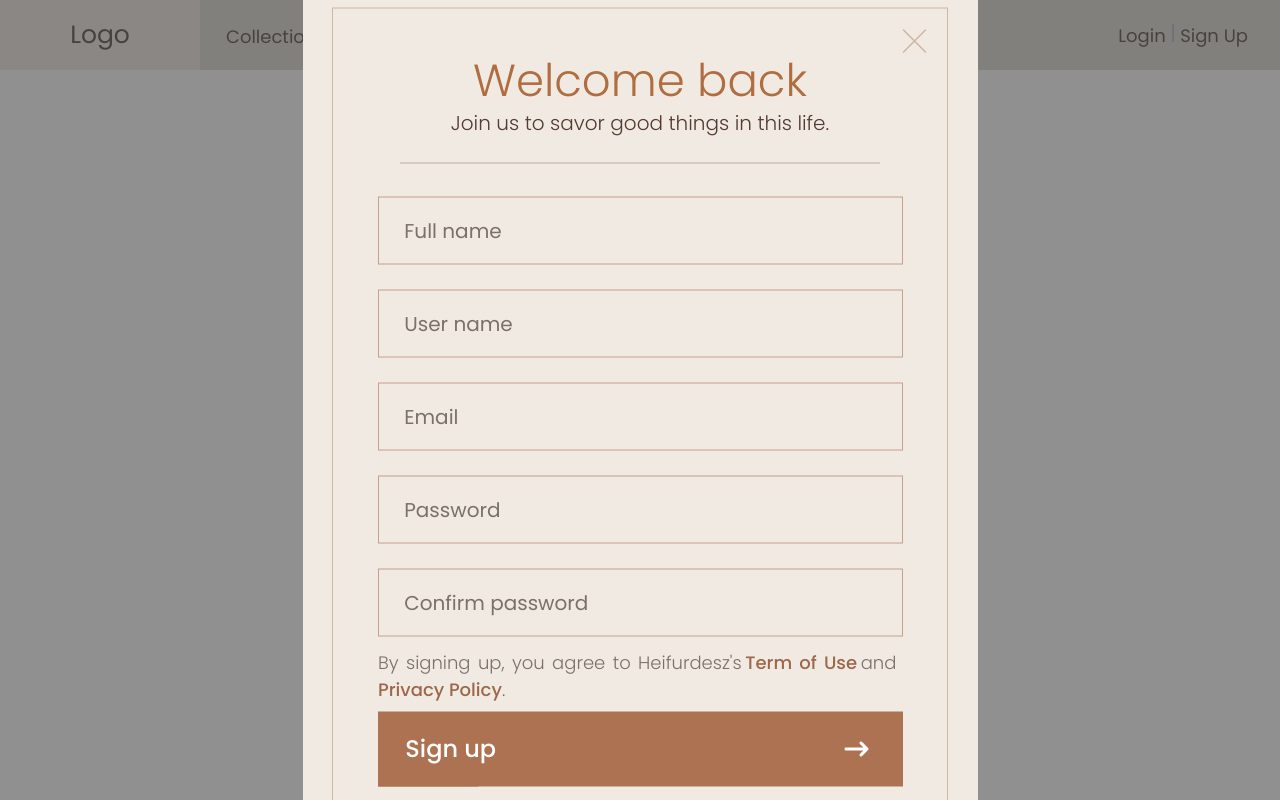
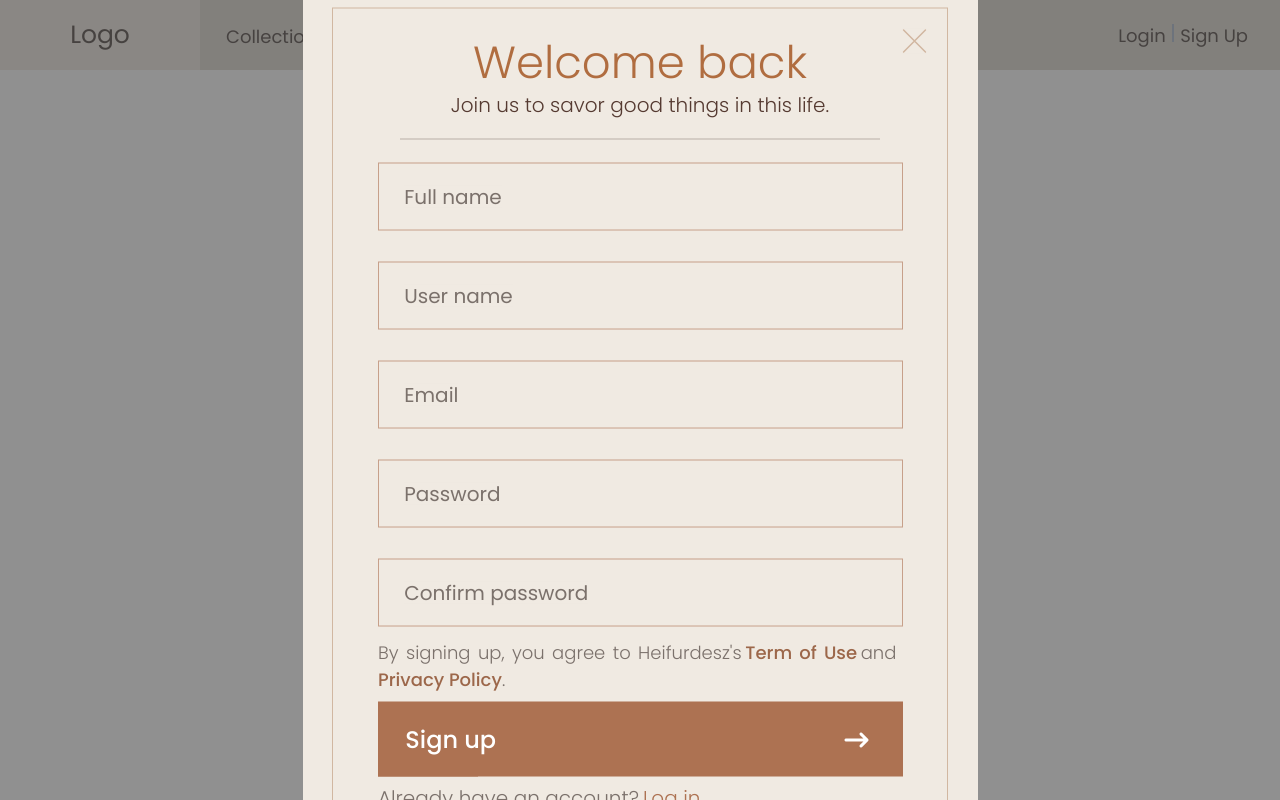
Before and after one commit to huylucwork/furniture-showroom, a React (Create React App) app in the folder client/: page /home in a window 1280 px wide. Both pictures are taken after a click on the button "Sign Up". Built offline with nearby package versions, Linux system fonts and the light colour scheme; a web font is replaced by a local one.

Commit message:
fix size

```diff
--- a/client/src/styles/signup.css
+++ b/client/src/styles/signup.css
@@ -67,21 +67,21 @@
 
 .sign-up_header {
     font-size: 4.5rem;
-    font-family:  "Poppins";
+    font-family: "Poppins";
     width: 9em;
     height: 1.3em;
     line-height: 1.5em;
     text-align: center;
     color: #b06d40;
     font-weight: 300;
-    margin: 0.85em auto auto auto;
+    margin: 0.45em auto auto auto;
 }
 
 .sign-up_para {
     font-size: 2rem;
     border-bottom: 1px solid #bab0a7;
     width: 24em;
-    height: 2.6em;
+    height: 2.3em;
     color: var(--textColor);
     text-align: center;
     font-weight: 300;
@@ -91,7 +91,7 @@
 .sign-up_form {
     position: relative;
     width: 61.3em;
-    height: 64.1em;
+    height: 67em;
     padding: 0 4.5em;
     margin: 0;
 }
@@ -100,11 +100,15 @@
     position: relative;
     width: 52.5em;
     height: 6.8em;
-    margin: 2.5em 0;
+    margin: 3.1em 0;
 }
 
 .sign-up_form_text-field:first-child {
-    margin-top: 3.3em;
+    margin-top: 2.3em;
+}
+
+.sign-up_form_text-field:nth-child(5){
+    margin-bottom: 0;
 }
 
 .sign-up_form_text-field_input {
@@ -152,7 +156,7 @@
     line-height: 1.5em;
     font-weight: 300;
     text-align: justify;
-    margin-top: -0.7em;
+    margin-top: 0.7em;
     margin-bottom: 2em;
 }
 
```
